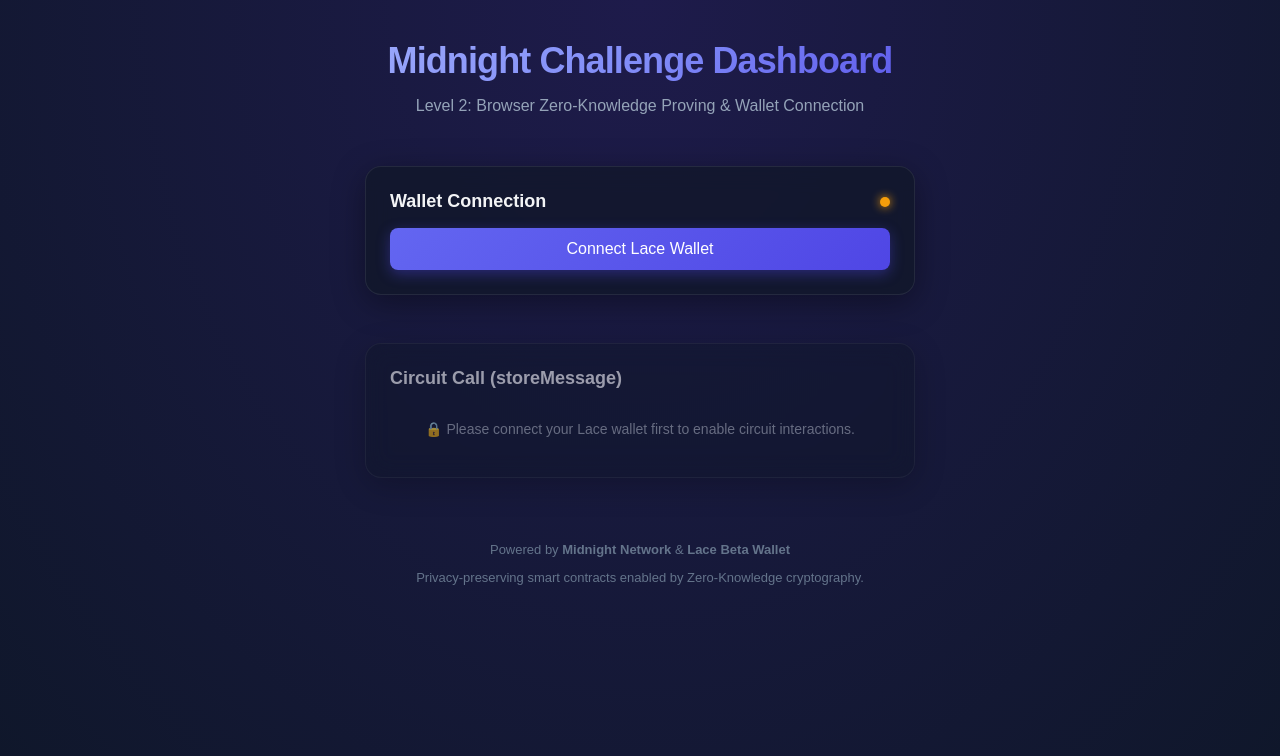
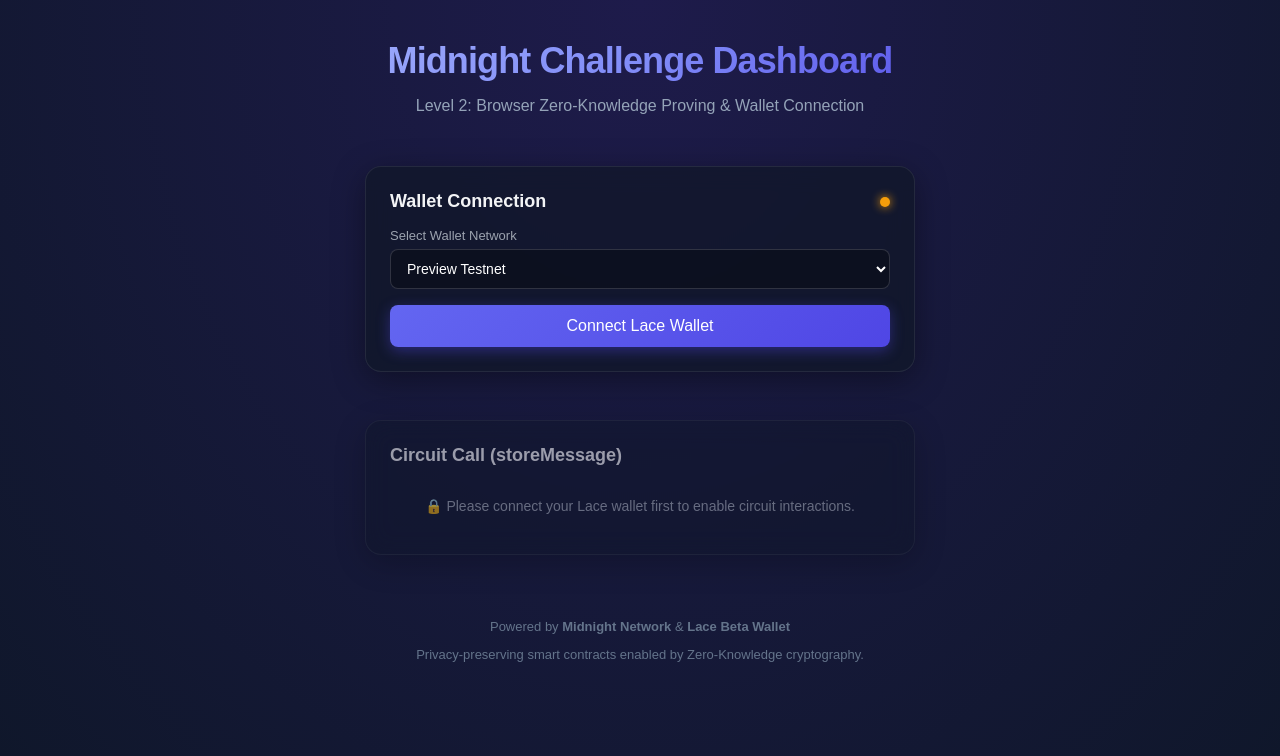
Before and after one commit to avishrakshe/Full-Moon-Midnight, a React (Vite) app: page / in a window 1280 px wide. Shown: the top 756 px of the page. Built offline with nearby package versions, Linux system fonts and the light colour scheme.

Commit message:
feat(ui): add step-by-step ZK proving progress and user feedback UI

```diff
--- a/src/components/CircuitCall.tsx
+++ b/src/components/CircuitCall.tsx
@@ -2,10 +2,14 @@
 
 interface CircuitCallProps {
   isConnected: boolean;
-  runStoreMessage: (contractAddress: string, message: string) => Promise<string>;
+  runStoreMessage: (
+    contractAddress: string,
+    message: string,
+    onProgress?: (step: string, percent: number) => void
+  ) => Promise<string>;
 }
 
-type CallStatus = 'idle' | 'proving' | 'submitting' | 'success' | 'error';
+type CallStatus = 'idle' | 'executing' | 'success' | 'error';
 
 export const CircuitCall: React.FC<CircuitCallProps> = ({ isConnected, runStoreMessage }) => {
   const [contractAddress, setContractAddress] = useState(
@@ -13,6 +17,8 @@
   );
   const [customMessage, setCustomMessage] = useState('');
   const [status, setStatus] = useState<CallStatus>('idle');
+  const [progressStep, setProgressStep] = useState<string>('');
+  const [progressPercent, setProgressPercent] = useState<number>(0);
   const [txHash, setTxHash] = useState<string | null>(null);
   const [errorMsg, setErrorMsg] = useState<string | null>(null);
 
@@ -20,19 +26,17 @@
     e.preventDefault();
     if (!isConnected || !contractAddress || !customMessage) return;
 
-    setStatus('proving');
+    setStatus('executing');
     setErrorMsg(null);
     setTxHash(null);
+    setProgressPercent(10);
+    setProgressStep('Starting circuit execution...');
 
     try {
-      // Step 1 & 2: Generate proof and submit tx
-      // The runStoreMessage callback abstracts:
-      // - Finding contract on-chain
-      // - FetchZkConfigProvider fetching keys
-      // - Browser generating proof via httpClientProofProvider
-      // - Wallet balancing and signing
-      // - Broadcast transaction
-      const hash = await runStoreMessage(contractAddress, customMessage);
+      const hash = await runStoreMessage(contractAddress, customMessage, (step, percent) => {
+        setProgressStep(step);
+        setProgressPercent(percent);
+      });
 
       setStatus('success');
       setTxHash(hash);
@@ -73,7 +77,7 @@
         <form onSubmit={handleSubmit}>
           <div style={{ marginBottom: '16px' }}>
             <label style={{ display: 'block', fontSize: '13px', color: '#9ca3af', marginBottom: '6px' }}>
-              Preprod Contract Address
+              Contract Address (Preview Testnet)
             </label>
             <input
               type="text"
@@ -131,61 +135,55 @@
 
           <button
             type="submit"
-            disabled={status === 'proving' || status === 'submitting' || !customMessage}
+            disabled={status === 'executing' || !customMessage}
             style={{
               width: '100%',
               padding: '12px 24px',
-              background: 'linear-gradient(135deg, #10b981 0%, #059669 100%)',
+              background: status === 'executing' ? 'rgba(16, 185, 129, 0.5)' : 'linear-gradient(135deg, #10b981 0%, #059669 100%)',
               color: '#ffffff',
               border: 'none',
               borderRadius: '8px',
               fontSize: '16px',
               fontWeight: 500,
-              cursor: 'pointer',
+              cursor: status === 'executing' ? 'not-allowed' : 'pointer',
               boxShadow: '0 4px 14px rgba(16, 185, 129, 0.3)',
               transition: 'all 0.2s ease',
             }}
           >
-            Execute storeMessage
+            {status === 'executing' ? 'Executing Circuit...' : 'Execute storeMessage'}
           </button>
 
           {/* Stepper Status Indicators */}
-          {(status === 'proving' || status === 'submitting') && (
+          {status === 'executing' && (
             <div
               style={{
                 marginTop: '20px',
                 padding: '16px',
-                backgroundColor: 'rgba(255, 255, 255, 0.03)',
-                border: '1px solid rgba(255, 255, 255, 0.08)',
+                backgroundColor: 'rgba(99, 102, 241, 0.08)',
+                border: '1px solid rgba(99, 102, 241, 0.25)',
                 borderRadius: '8px',
               }}
             >
-              <div style={{ display: 'flex', alignItems: 'center', gap: '12px', marginBottom: '12px' }}>
-                <span
-                  style={{
-                    display: 'inline-block',
-                    width: '8px',
-                    height: '8px',
-                    borderRadius: '50%',
-                    backgroundColor: '#6366f1',
-                    animation: 'pulse 1.5s infinite',
-                  }}
-                />
-                <div style={{ fontSize: '14px', color: '#e5e7eb' }}>
-                  {status === 'proving'
-                    ? '1. Generating ZK proof locally in browser...'
-                    : '2. Submitting transaction to Preprod network...'}
+              <div style={{ display: 'flex', alignItems: 'center', justifyContent: 'space-between', marginBottom: '8px' }}>
+                <div style={{ fontSize: '13px', fontWeight: 600, color: '#a5b4fc' }}>
+                  {progressStep}
+                </div>
+                <div style={{ fontSize: '12px', color: '#818cf8', fontFamily: 'monospace' }}>
+                  {progressPercent}%
                 </div>
               </div>
-              <div style={{ height: '4px', backgroundColor: 'rgba(255, 255, 255, 0.1)', borderRadius: '2px', overflow: 'hidden' }}>
+              <div style={{ height: '6px', backgroundColor: 'rgba(255, 255, 255, 0.1)', borderRadius: '3px', overflow: 'hidden' }}>
                 <div
                   style={{
                     height: '100%',
-                    width: status === 'proving' ? '50%' : '85%',
+                    width: `${progressPercent}%`,
                     backgroundColor: '#6366f1',
-                    transition: 'width 2s ease-in-out',
+                    transition: 'width 0.4s ease-in-out',
                   }}
                 />
+              </div>
+              <div style={{ fontSize: '11px', color: '#94a3b8', marginTop: '10px', lineHeight: 1.4 }}>
+                ℹ️ <strong>Why does ZK Proving take ~15–30 seconds?</strong> Zero-Knowledge proofs require intense cryptographic curve operations to mathematically hide your input while verifying validity on-chain.
               </div>
             </div>
           )}
--- a/src/components/WalletConnect.tsx
+++ b/src/components/WalletConnect.tsx
@@ -1,4 +1,4 @@
-import React from 'react';
+import React, { useState } from 'react';
 
 interface WalletConnectProps {
   isConnected: boolean;
@@ -6,7 +6,7 @@
   walletAddress: string | null;
   shieldedAddress: string | null;
   error: string | null;
-  connect: () => Promise<void>;
+  connect: (network: string) => Promise<void>;
   disconnect: () => void;
 }
 
@@ -19,6 +19,8 @@
   connect,
   disconnect,
 }) => {
+  const [selectedNetwork, setSelectedNetwork] = useState('preview');
+
   const formatAddress = (addr: string | null) => {
     if (!addr) return '';
     return `${addr.slice(0, 10)}...${addr.slice(-10)}`;
@@ -75,8 +77,34 @@
       )}
 
       {!isConnected ? (
+        <div>
+          <div style={{ marginBottom: '16px' }}>
+            <label style={{ display: 'block', fontSize: '13px', color: '#9ca3af', marginBottom: '6px' }}>
+              Select Wallet Network
+            </label>
+            <select
+              value={selectedNetwork}
+              onChange={(e) => setSelectedNetwork(e.target.value)}
+              disabled={isConnecting}
+              style={{
+                width: '100%',
+                padding: '10px 12px',
+                backgroundColor: 'rgba(0, 0, 0, 0.3)',
+                border: '1px solid rgba(255, 255, 255, 0.15)',
+                borderRadius: '8px',
+                color: '#ffffff',
+                fontSize: '14px',
+              }}
+            >
+              <option value="preprod" style={{ backgroundColor: '#111827' }}>Preprod Testnet</option>
+              <option value="preview" style={{ backgroundColor: '#111827' }}>Preview Testnet</option>
+              <option value="undeployed" style={{ backgroundColor: '#111827' }}>Undeployed (Local Devnet)</option>
+              <option value="mainnet" style={{ backgroundColor: '#111827' }}>Mainnet</option>
+            </select>
+          </div>
+
           <button
-          onClick={connect}
+            onClick={() => connect(selectedNetwork)}
             disabled={isConnecting}
             style={{
               width: '100%',
@@ -94,6 +122,7 @@
         >
           {isConnecting ? 'Connecting to Lace...' : 'Connect Lace Wallet'}
         </button>
+      </div>
       ) : (
         <div>
           <div style={{ marginBottom: '12px' }}>
```
Lines whose indentation alone changed are shown as unchanged.
